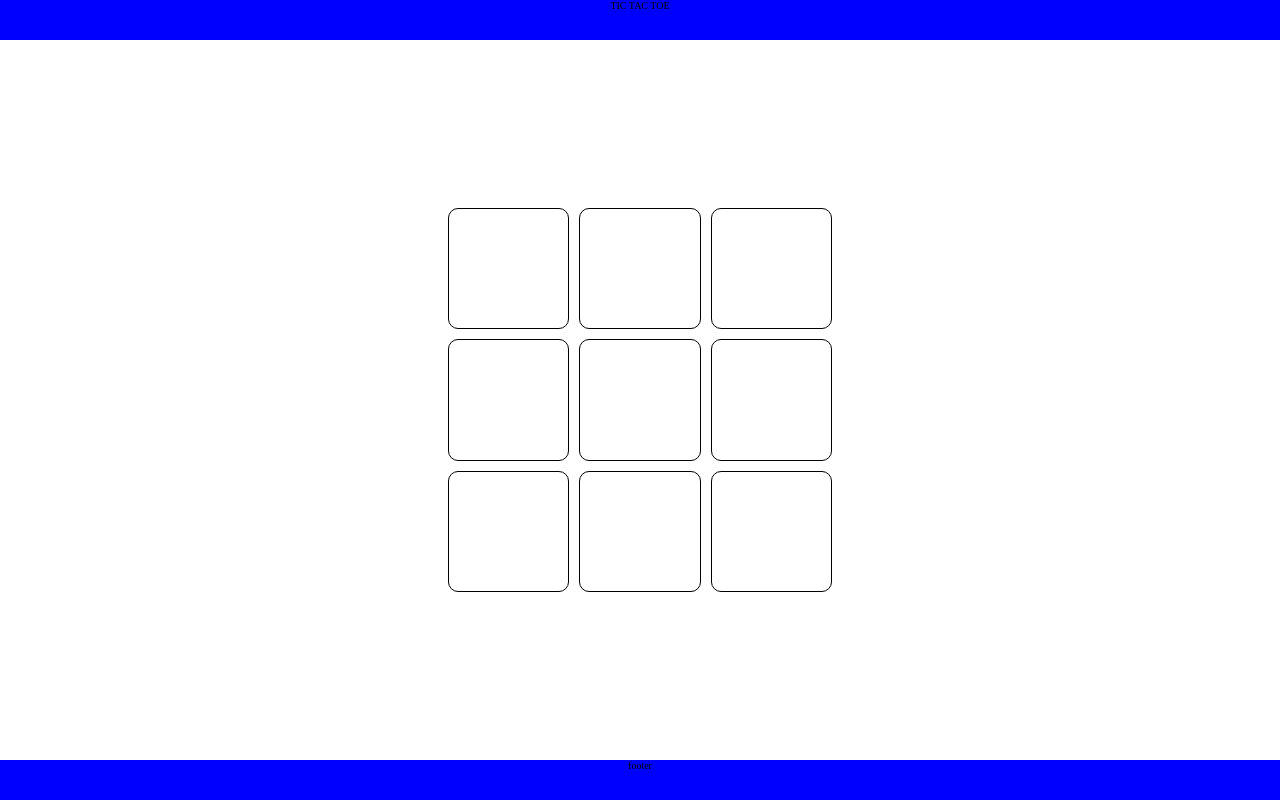
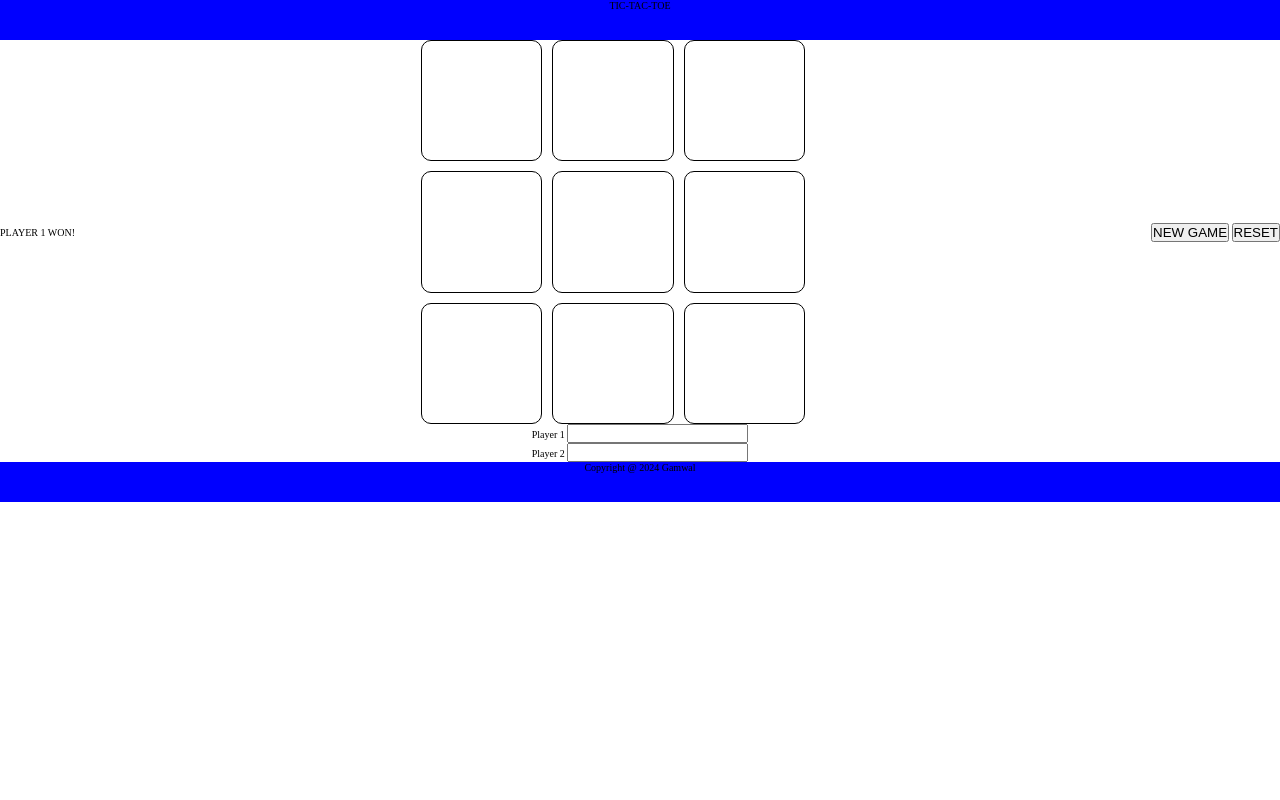
Before and after one commit to Gamwal/top-tic-tac-toe, a plain HTML site: page index.html in a window 1280 px wide. Drawn offline with Linux system fonts and the light colour scheme.

Commit message:
update UI with controls and player names

```diff
--- a/index.html
+++ b/index.html
@@ -7,11 +7,28 @@
   <link rel="stylesheet" href="./style.css">
 </head>
 <body>
-  <div class="header">TIC TAC TOE</div>
-  <div class="board-container">
-    <div class="board" id="board"></div>
+  <div class="header">TIC-TAC-TOE</div>
+  <div class="game-container">
+    <div class="board-container">
+      <div id="prompts-results">PLAYER 1 WON!</div>
+      <div class="board" id="board"></div>
+      <div id="game-controls">
+        <button>NEW GAME</button>
+        <button>RESET</button>
+      </div>
+    </div>
+    <div class="player-details">
+      <div class="player-label" id="player1">
+        <label for="">Player 1</label>
+        <input id="" type="text">
+      </div>
+      <div class="player-label" id="player2">
+        <label for="">Player 2</label>
+        <input type="text">
+      </div>
+    </div>
   </div>
-  <div class="footer">footer</div>
+  <div class="footer">Copyright @ 2024 Gamwal</div>
   <script src="./script.js"></script>
 </body>
 </html>
```
